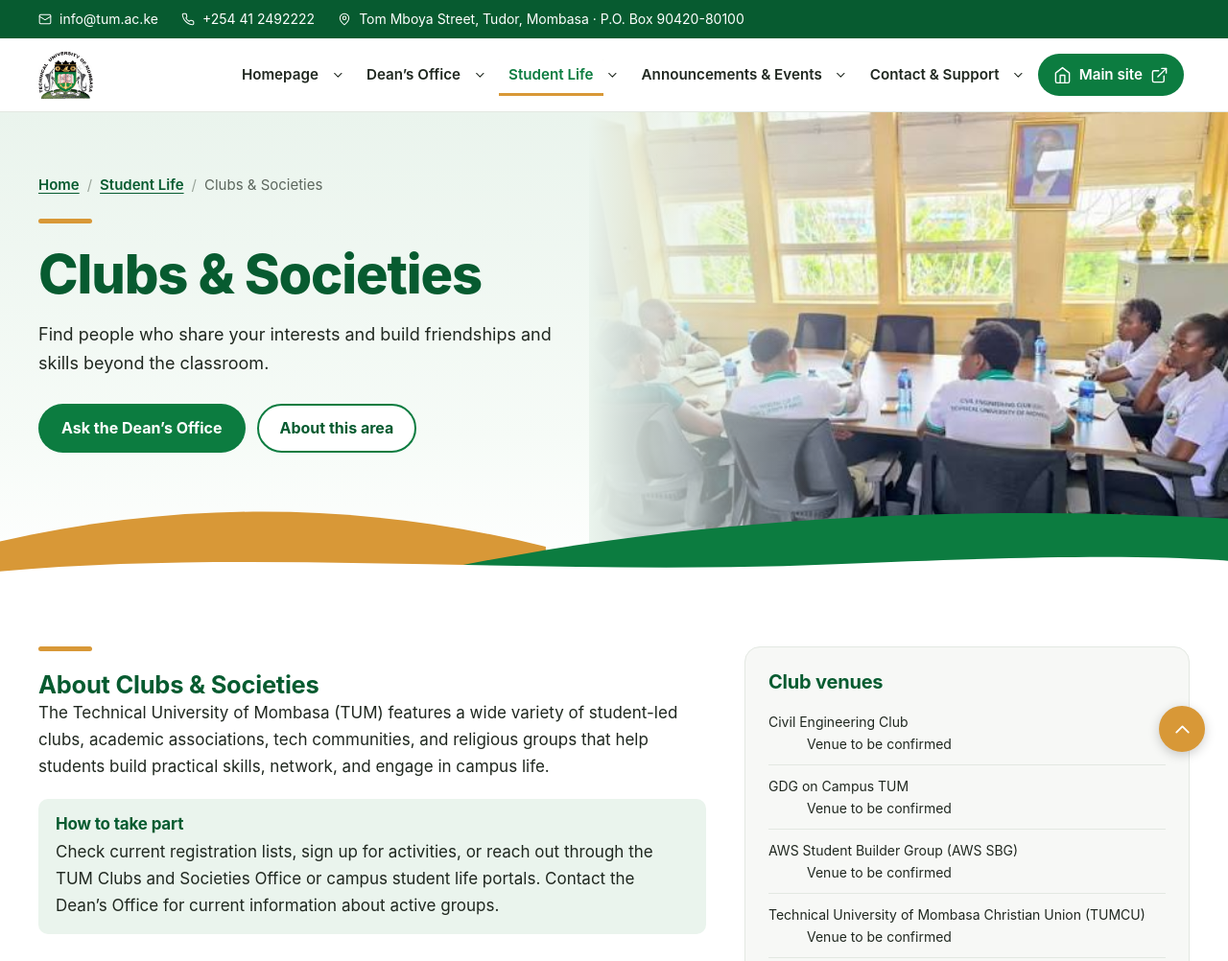
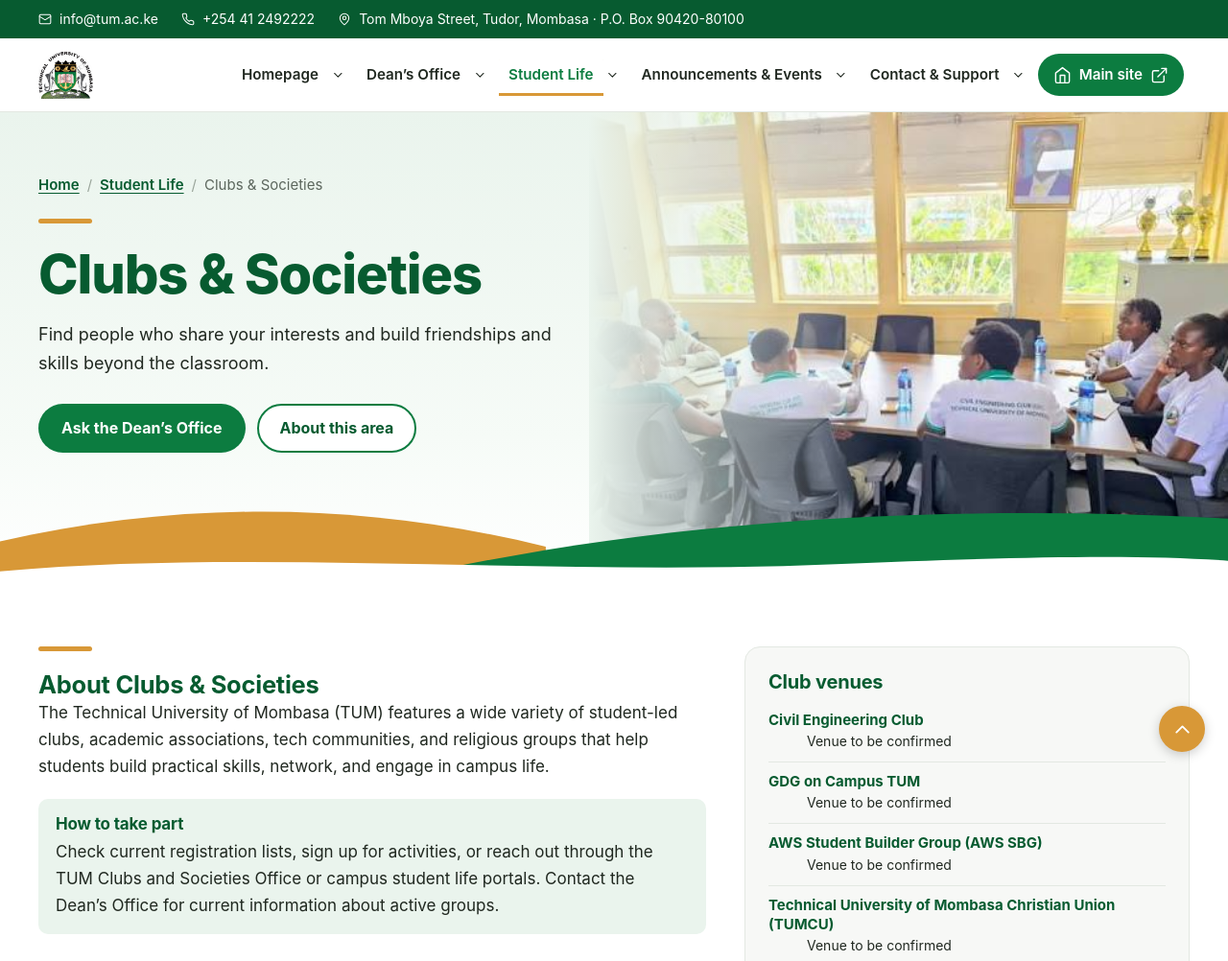
Before and after one commit to shafynoor99/karibu-tum-website, a plain HTML site: page student-life/clubs-societies/index.html in a window 1280 px wide. Shown: the top 1002 px of the page at 96% size. Drawn offline with Linux system fonts and the light colour scheme.

Commit message:
styling of the club names

```diff
--- a/assets/css/styles.css
+++ b/assets/css/styles.css
@@ -425,7 +425,8 @@ a:hover { color: var(--color-green-dark); }
 .club-venue-list { gap: 10px; }
 .club-venue-list > div { padding-bottom: 10px; border-bottom: 1px solid var(--color-border); }
 .club-venue-list > div:last-child { padding-bottom: 0; border-bottom: 0; }
-.club-venue-list dt, .club-venue-list dd { font-size: 0.875rem; }
+.club-venue-list dt { color: var(--color-green-dark); font-size: 0.9375rem; font-weight: 700; line-height: 1.35; }
+.club-venue-list dd { font-size: 0.875rem; }
 .alert { display: grid; grid-template-columns: 24px minmax(0, 1fr); gap: 12px; padding: 14px 16px; border-radius: var(--radius-md); background: var(--color-gold-soft); border: 1px solid var(--brand-gold); color: #4a3008; margin-top: 20px; }
 .alert strong { color: #4a3008; }
 .alert .icon { margin-top: 2px; }
```
